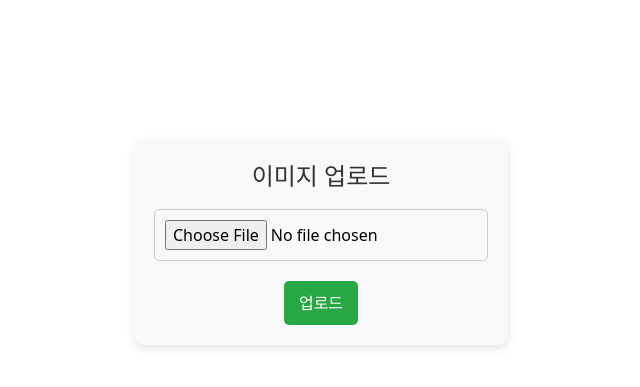
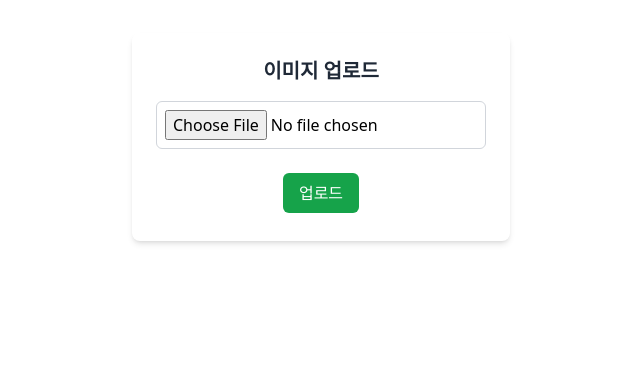
Before and after one commit to eonduck2/KDT-IaaS-2-ProjectB-3team-fe, a Vue app: page / in a window 1280 px wide. Shown: the part 351-738 px from the top of the page, without its empty margins (319-959 px from the left). Built offline with nearby package versions, Linux system fonts and the light colour scheme.

Commit message:
🎨김보미 : tailwind css 적용

```diff
--- a/package.json
+++ b/package.json
@@ -1,5 +1,5 @@
 {
-  "name": "EcoVision",
+  "name": "ecovision",
   "version": "0.1.0",
   "private": true,
   "scripts": {
--- a/src/App.vue
+++ b/src/App.vue
@@ -1,5 +1,8 @@
 <template>
-  <div id="app">
+  <div
+    id="app"
+    class="flex justify-center align-center relative w-screen h-screen"
+  >
     <ImageUpload />
     <!-- 이미지 업로드 컴포넌트 추가 -->
   </div>
@@ -16,14 +19,3 @@ export default defineComponent({
   },
 });
 </script>
-
-<style scoped>
-#app {
-  display: flex;
-  justify-content: center;
-  align-items: center;
-  position: relative;
-  width: 100vw;
-  height: 100vh;
-}
-</style>
--- a/src/components/ImageUpload.vue
+++ b/src/components/ImageUpload.vue
@@ -1,9 +1,22 @@
 <template>
-  <div class="upload-container">
-    <h2>이미지 업로드</h2>
-    <input type="file" @change="onFileChange" class="file-input" />
-    <button @click="uploadImage" class="upload-button">업로드</button>
-    <p v-if="message" class="upload-message">{{ message }}</p>
+  <div
+    class="upload-container bg-gray-40 p-6 rounded-lg shadow-md max-w-sm max-h-52 mx-auto flex flex-col items-center mt-96"
+  >
+    <h2 class="text-xl font-semibold mb-4 text-gray-800">이미지 업로드</h2>
+    <input
+      type="file"
+      @change="onFileChange"
+      class="file-input mb-3 p-2 border border-gray-300 rounded-md w-full cursor-pointer"
+    />
+    <button
+      @click="uploadImage"
+      class="upload-button bg-green-600 text-white py-2 px-4 rounded-md mt-3 transition duration-300 hover:bg-green-700"
+    >
+      업로드
+    </button>
+    <p v-if="message" class="upload-message mt-4 text-sm text-red-500">
+      {{ message }}
+    </p>
   </div>
 </template>
 
@@ -40,7 +53,7 @@ export default defineComponent({
 });
 </script>
 
-<style scoped>
+<!-- <style scoped>
 .upload-container {
   display: flex;
   flex-direction: column;
@@ -50,6 +63,7 @@ export default defineComponent({
   border-radius: 10px;
   box-shadow: 0 4px 8px rgba(0, 0, 0, 0.1);
   max-width: 400px;
+  max-height: 200px;
   margin-top: 30%;
 }
 
@@ -89,4 +103,4 @@ h2 {
   font-size: 0.9em;
   color: #d9534f;
 }
-</style>
+</style> -->
```
